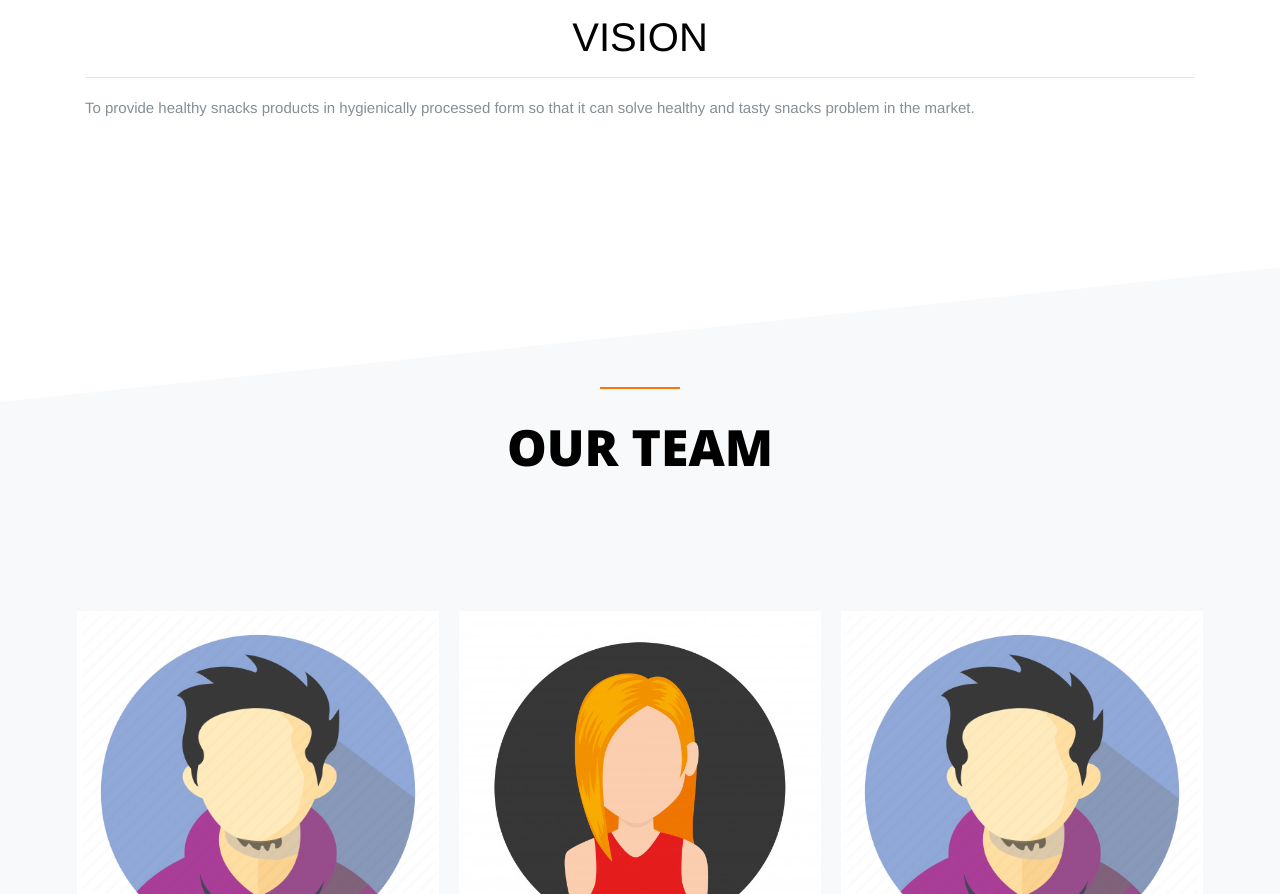
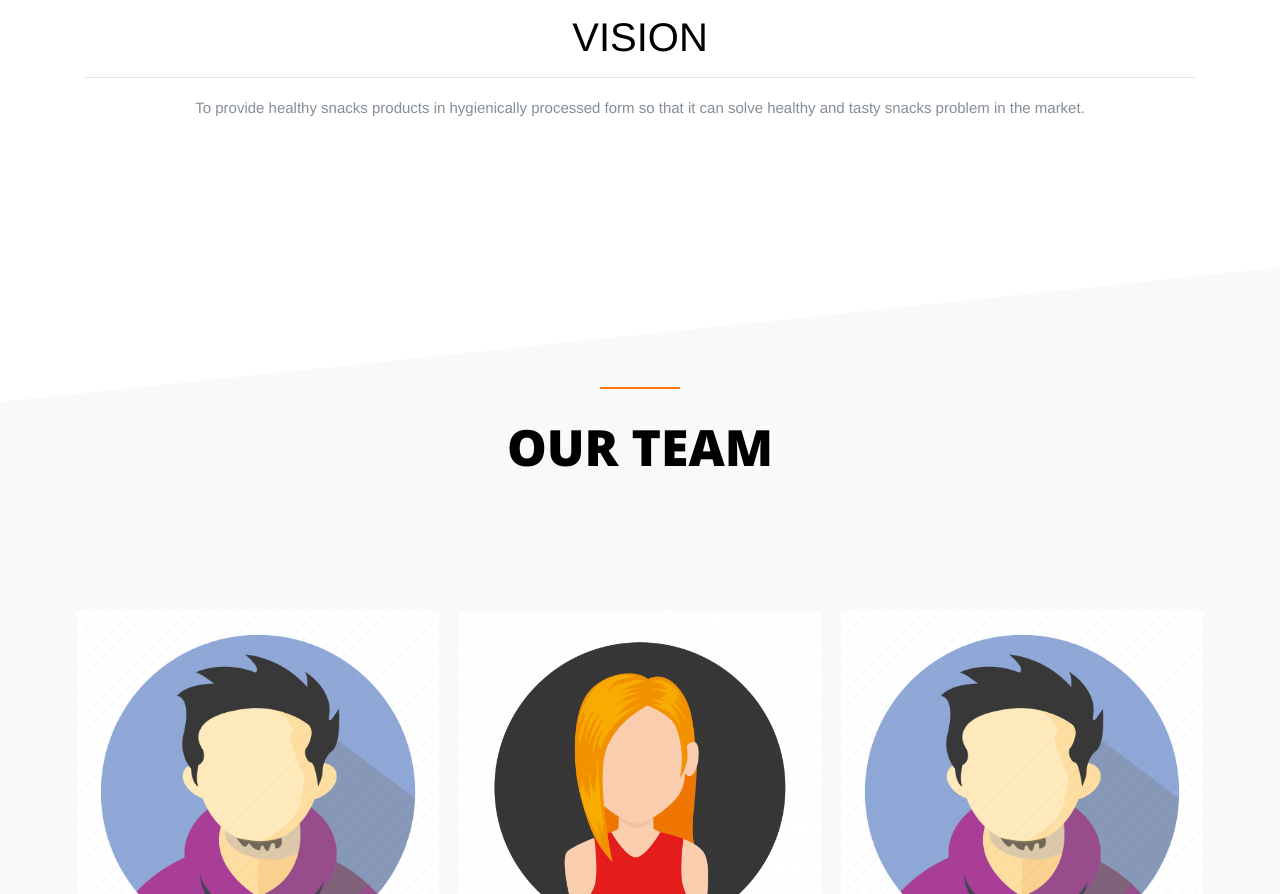
Before and after one commit to foodpara51/PP2003NJ01, a plain HTML site: page about.html in a window 1280 px wide. Shown: the part 1299-2193 px from the top of the page. Drawn offline with nearby package versions, Linux system fonts and the light colour scheme.

Commit message:
few changes

```diff
--- a/about.html
+++ b/about.html
@@ -133,11 +133,11 @@
           </center>
           <hr />
 
-          <p >
+          <center><p >
             To provide healthy snacks products in hygienically processed form so that it can solve healthy and tasty
             snacks problem in the market.
 
-          </p>
+          </p></center>
         </div>
       </div>
 
```
